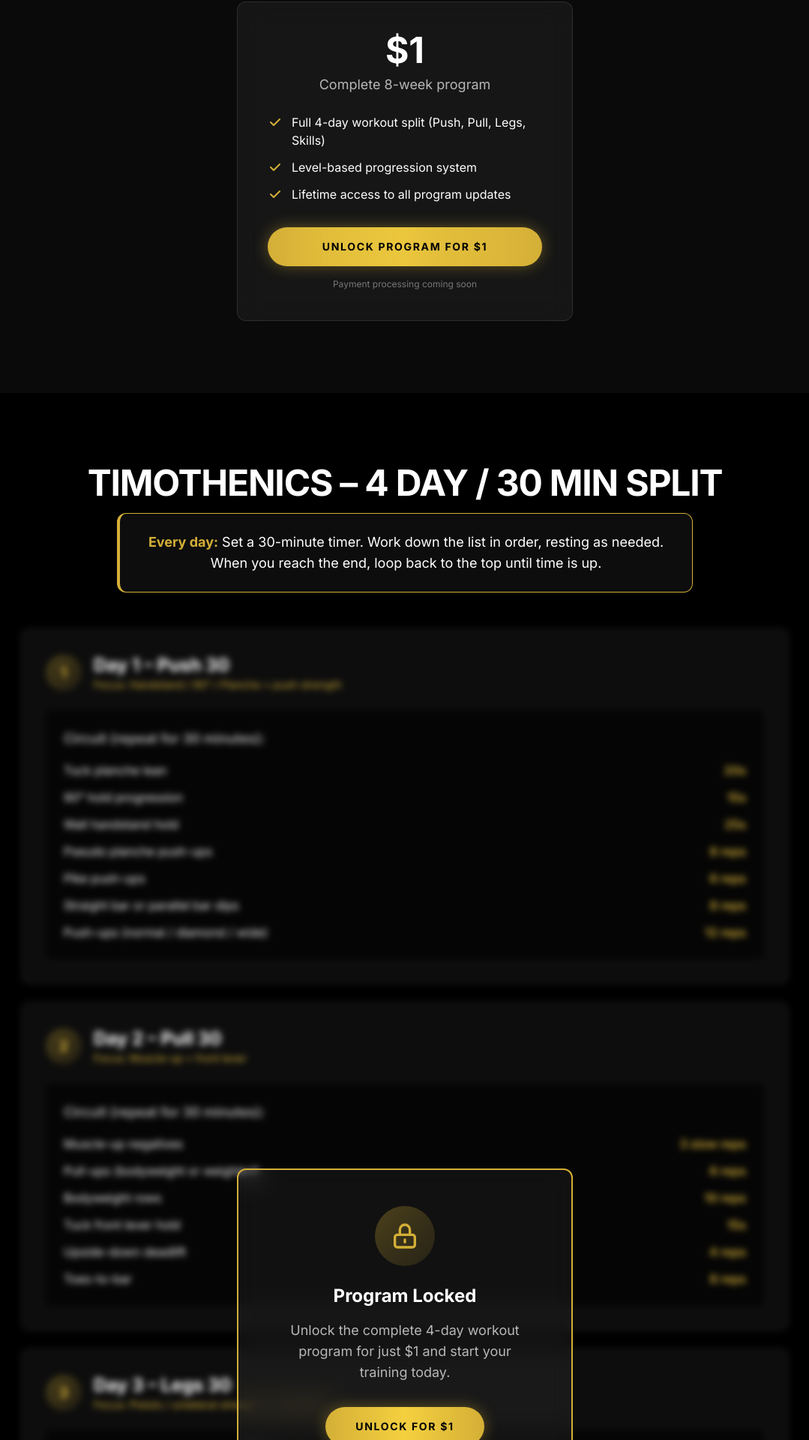
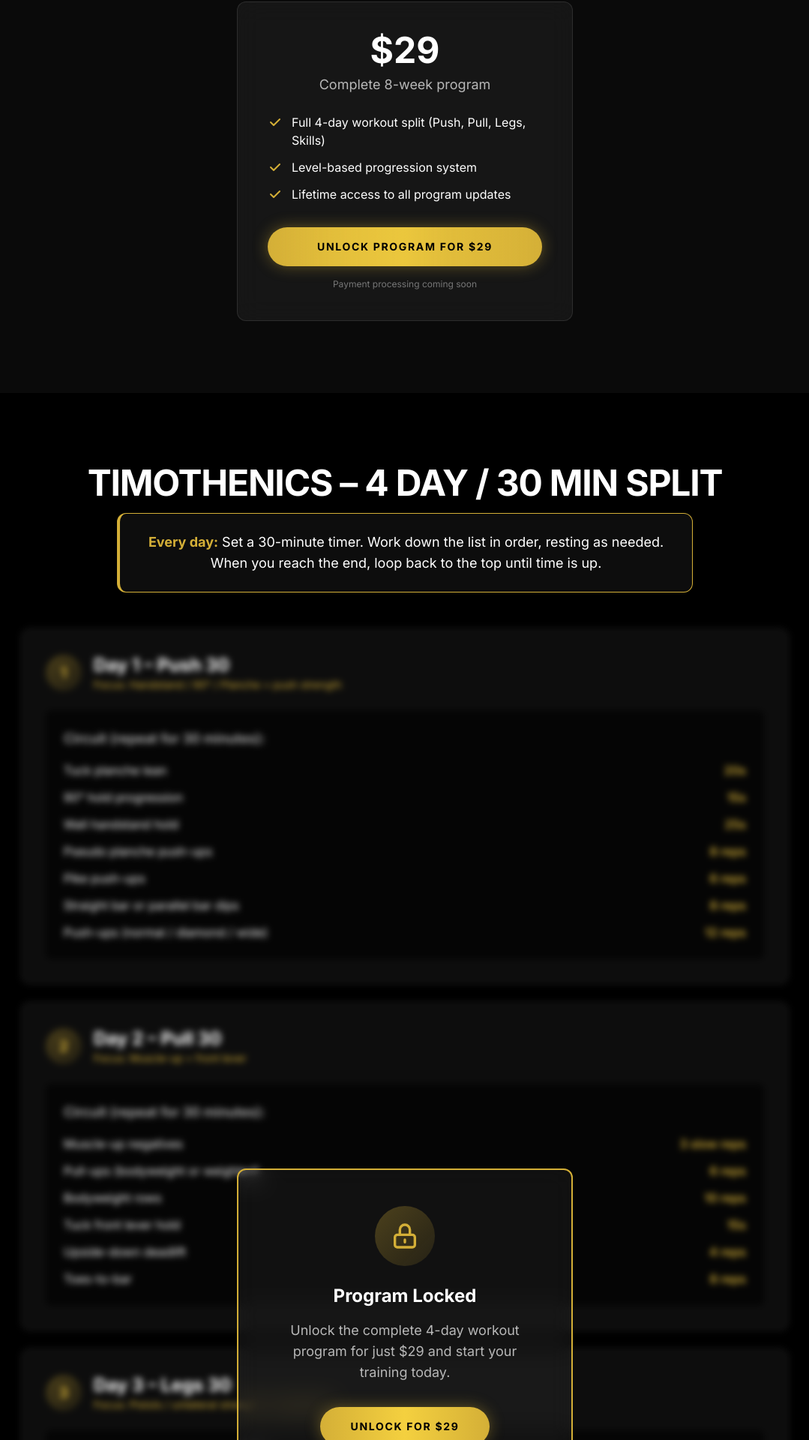
Before and after one commit to timothywdobies/timothenics, a Next.js app: page /timothenics-30 in a window 1280 px wide. Shown: the part 831-2751 px from the top of the page at 75% size, without its empty margins (100-1179 px from the left). Built offline with nearby package versions, Linux system fonts and the light colour scheme.

Commit message:
Update Timothenics 30 pricing from $1 to $29

```diff
--- a/src/app/timothenics-30/page.tsx
+++ b/src/app/timothenics-30/page.tsx
@@ -37,7 +37,7 @@ export default function Timothenics30() {
 
           <div className="glass-card p-10 max-w-md mx-auto">
             <div className="text-center mb-6">
-              <div className="text-5xl font-bold text-white mb-2">$1</div>
+              <div className="text-5xl font-bold text-white mb-2">$29</div>
               <p className="text-foreground-muted">Complete 8-week program</p>
             </div>
 
@@ -63,7 +63,7 @@ export default function Timothenics30() {
             </ul>
 
             <button className="w-full group relative inline-flex items-center justify-center px-10 py-4 rounded-full bg-gradient-to-r from-gold via-gold-light to-gold text-dark font-bold text-sm uppercase tracking-wide transition-all duration-300 shadow-glow hover:shadow-glow-lg hover:scale-105 overflow-hidden">
-              <span className="relative z-10">Unlock Program for $1</span>
+              <span className="relative z-10">Unlock Program for $29</span>
               <div className="absolute inset-0 bg-shimmer animate-shimmer"></div>
             </button>
 
@@ -227,7 +227,7 @@ export default function Timothenics30() {
                   </div>
                   <h3 className="text-white text-2xl font-bold mb-4">Program Locked</h3>
                   <p className="text-foreground-muted mb-8">
-                    Unlock the complete 4-day workout program for just $1 and start your training today.
+                    Unlock the complete 4-day workout program for just $29 and start your training today.
                   </p>
                   <a
                     href="#pricing"
@@ -237,7 +237,7 @@ export default function Timothenics30() {
                     }}
                     className="inline-flex items-center justify-center px-10 py-4 rounded-full bg-gradient-to-r from-gold via-gold-light to-gold text-dark font-bold text-sm uppercase tracking-wide transition-all duration-300 shadow-glow hover:shadow-glow-lg hover:scale-105"
                   >
-                    Unlock for $1
+                    Unlock for $29
                   </a>
                 </div>
               </div>
```
